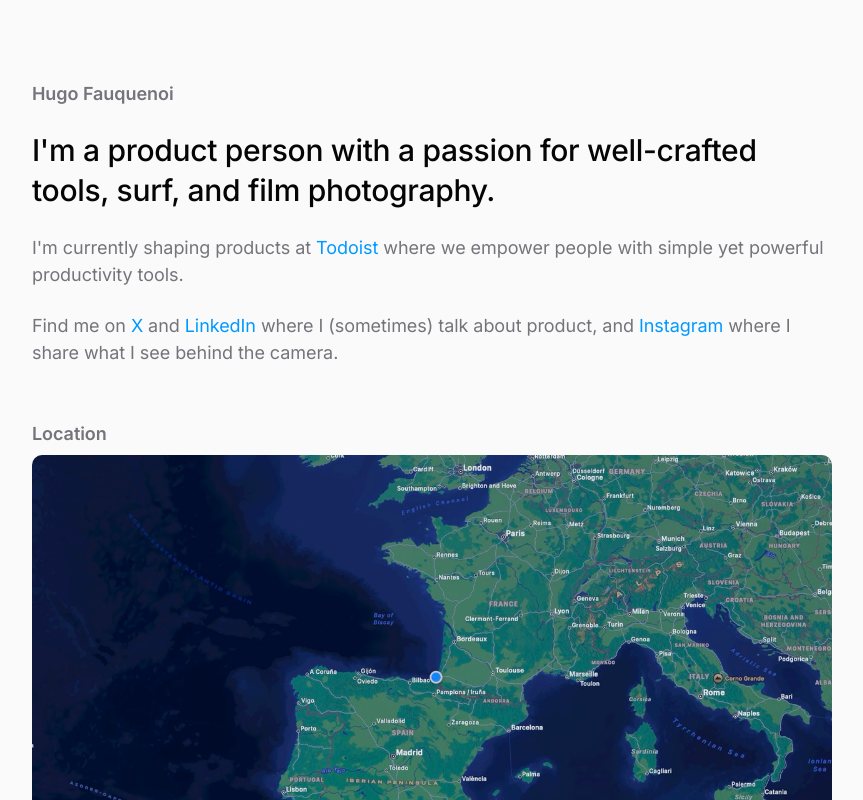
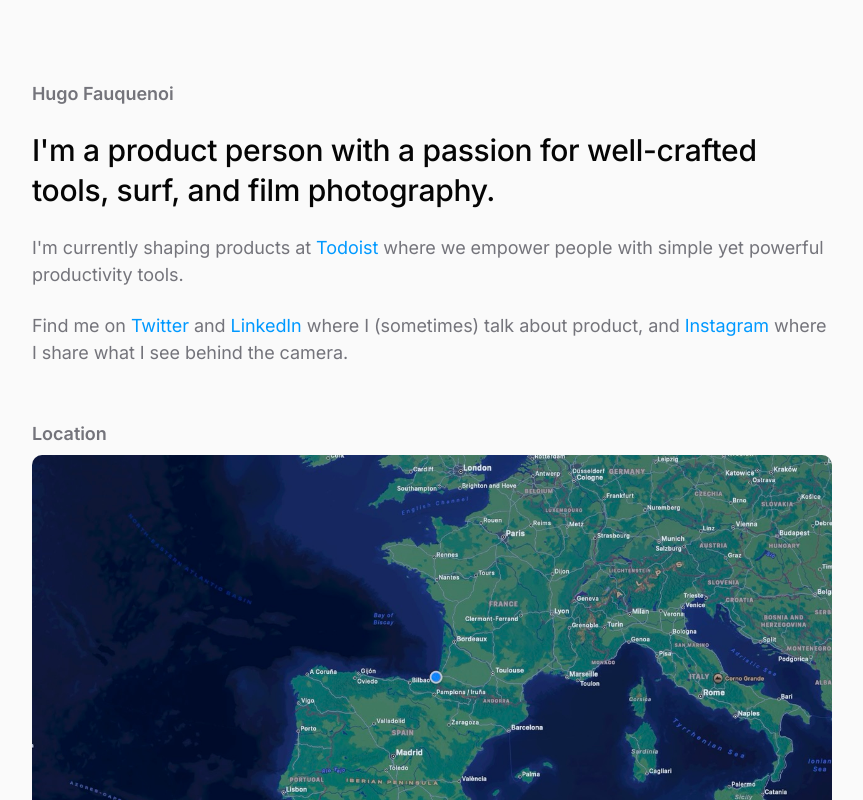
Before and after one commit to hfauq/hfauq.github.io, a React (Vite) app: page / in a window 1280 px wide. Shown: the top 800 px of the page, without its empty margins (208-1071 px from the left). Built offline with nearby package versions, Linux system fonts and the light colour scheme.

Commit message:
Rename X link to Twitter

```diff
--- a/src/components/Hero.jsx
+++ b/src/components/Hero.jsx
@@ -72,7 +72,7 @@ function Hero() {
             rel="noopener noreferrer"
             className="text-[#0099ff] dark:text-[#7B92ED] hover:underline dark:hover:text-[#8CA0ED]"
           >
-            X
+            Twitter
           </a>
           {' '}and{' '}
           <a
```
